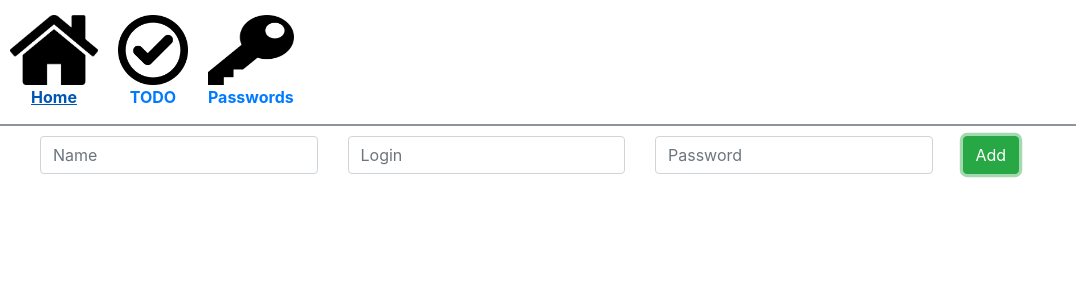
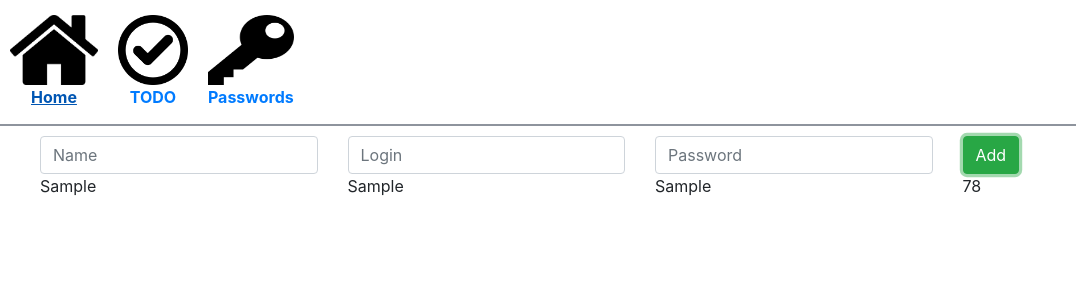
Before and after one commit to ork821/helperServices, a React (Create React App) app: page /passwords in a window 1280 px wide. Both pictures are taken after typing "Sample", "Sample", "Sample" into the empty fields and a click on the button "Add". Shown: the top 300 px of the page, without its empty margins (0-1076 px from the left). Built offline with nearby package versions, Linux system fonts and the light colour scheme.

Commit message:
added password list and it works

```diff
--- /dev/null
+++ b/src/PasswordItem/PasswordItem.js
@@ -0,0 +1,26 @@
+import React from 'react';
+import {Row, Col} from "react-bootstrap";
+
+const PasswordItem = ({name, login, password}) => {
+    return (
+        <div className="password">
+            <Row>
+                <Col>
+                    {name}
+                </Col>
+                <Col>
+                    {login}
+                </Col>
+                <Col>
+                    {password}
+                </Col>
+                <Col>
+                    78
+                </Col>
+
+            </Row>
+        </div>
+    );
+};
+
+export default PasswordItem;
--- /dev/null
+++ b/src/components/PasswordList/PasswordList.js
@@ -0,0 +1,21 @@
+import React from 'react';
+import PasswordItem from "../../PasswordItem/PasswordItem";
+import {connect} from "react-redux";
+
+const PasswordList = ({passwords}) => {
+    return (
+        <div className="password_field">
+            {
+                passwords.map((password, id) => {
+                    return <PasswordItem key={id} {...password}/>
+                })
+            }
+        </div>
+    );
+};
+
+const mapStateToProps = (state) => ({
+    passwords: state.passwords
+})
+
+export default connect(mapStateToProps)(PasswordList);
--- a/src/pages/PasswordPage/Passwords.js
+++ b/src/pages/PasswordPage/Passwords.js
@@ -1,10 +1,12 @@
 import React from 'react';
 import PasswordForm from "../../components/PasswordForm/PasswordForm";
+import PasswordList from "../../components/PasswordList/PasswordList";
 
 const Password = () => {
     return (
         <div>
             <PasswordForm/>
+            <PasswordList />
         </div>
     );
 };
```
